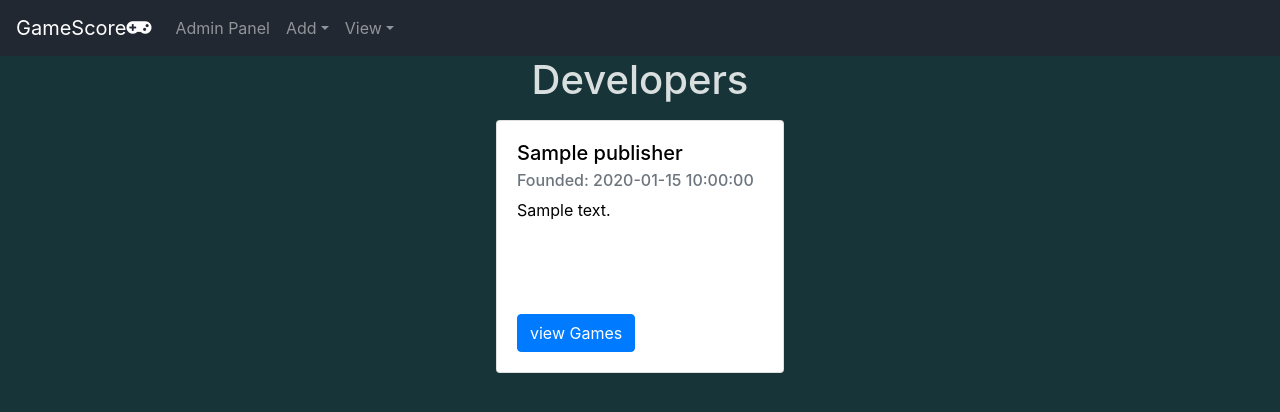
After one commit to danielclements/game_score.gg, a Flask app: page /publishers in a window 1280 px wide. The commit adds this page. Shown: the top 412 px of the page. Run offline with Flask 2, Linux system fonts and the light colour scheme; a database or web service that is not in the repository returns one stand-in record (values such as "Sample title"); some libraries are stand-ins or nearby versions.

Commit message:
added abilty to view publishers in a list, then filter games by publisher name

```diff
--- a/app.py
+++ b/app.py
@@ -273,6 +273,12 @@ def view_developers():
                            developers=mongo.db.developers.find())
 
 
+@app.route('/publishers')
+def view_publishers():
+    return render_template('view_publishers.html',
+                           publishers=mongo.db.publishers.find())
+
+
 @app.route('/game/review/<game_id>')
 def view_game_review(game_id):
     the_game = mongo.db.games.find_one({"_id": ObjectId(game_id)})
@@ -289,6 +295,13 @@ def view_games_by_developer(developer_name):
                                                       developer_name}))
 
 
+@app.route('/games/publisher/<publisher_name>')
+def view_games_by_publisher(publisher_name):
+    return render_template('view_games.html',
+                           games=mongo.db.games.find({"publisher_name":
+                                                      publisher_name}))
+
+
 @app.route('/games/category/<category_name>')
 def view_games_by_category(category_name):
     return render_template('view_games.html',
--- a/templates/base.html
+++ b/templates/base.html
@@ -46,6 +46,7 @@
         <div class="dropdown-menu  navy-bg" aria-labelledby="navbarDropdown">
           <a class=" nav-link hover-salmon" href="{{url_for('view_games')}}">Games</a>
           <a class=" nav-link hover-salmon" href="{{url_for('view_developers')}}">Developers</a>
+          <a class=" nav-link hover-salmon" href="{{url_for('view_publishers')}}">Publishers</a>
         </div>
       </li>
 
--- /dev/null
+++ b/templates/view_publishers.html
@@ -0,0 +1,19 @@
+{% extends 'base.html'%} {% block content %}
+<div class="row" >
+  <h1 class="mx-auto">Developers</h1>
+</div>
+<div class="row d-flex justify-content-center text-darks">
+  {% for publisher in publishers %}
+
+    <div class="card m-2" style="width: 18rem;">
+    <div class="card-body">
+        <h5 class="card-title">{{publisher.publisher_name}}</h5>
+        <h6 class="card-subtitle mb-2 text-muted">Founded: {{publisher.publisher_founding_date}}</h6>
+        <p class="card-text text-overflow">{{publisher.publisher_desc}}</p>
+        <a href="{{url_for('view_games_by_publisher', publisher_name=publisher.publisher_name)}}" class="btn btn-primary">view Games</a>
+    </div>
+    </div>
+
+  {% endfor %}
+</div>
+{% endblock %}
```
